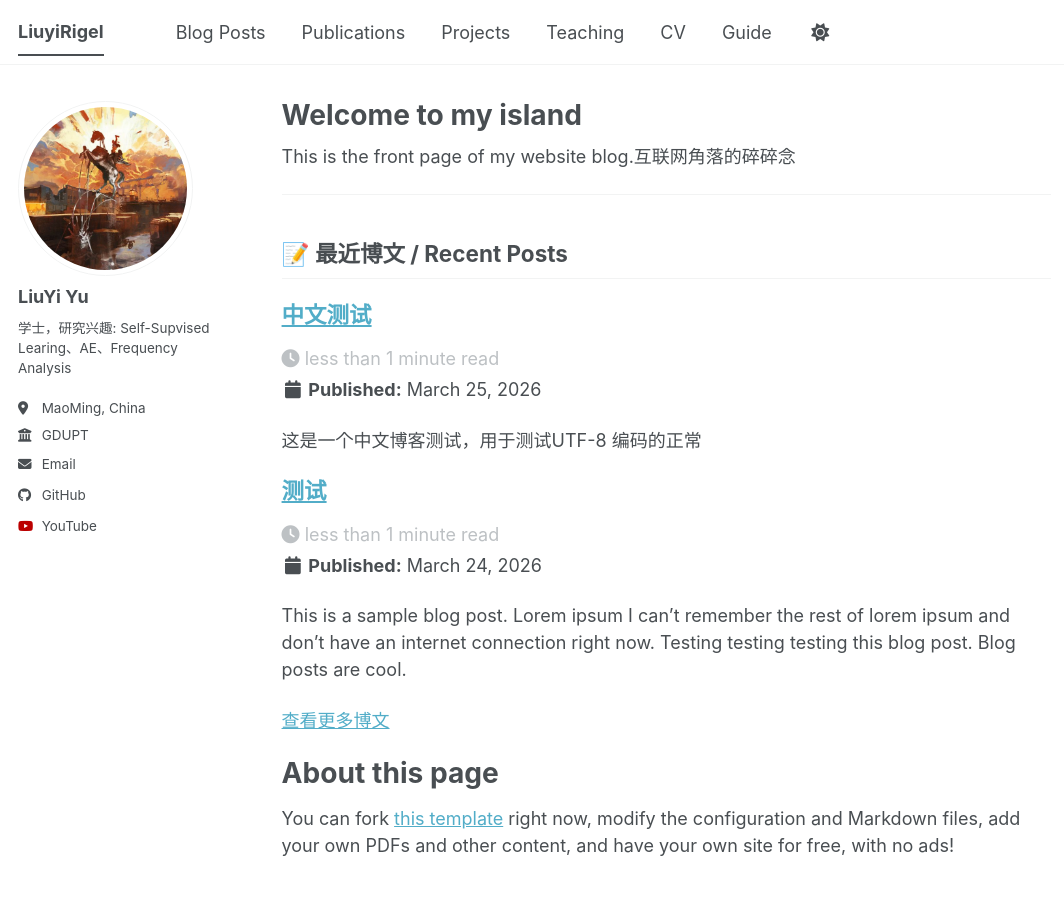
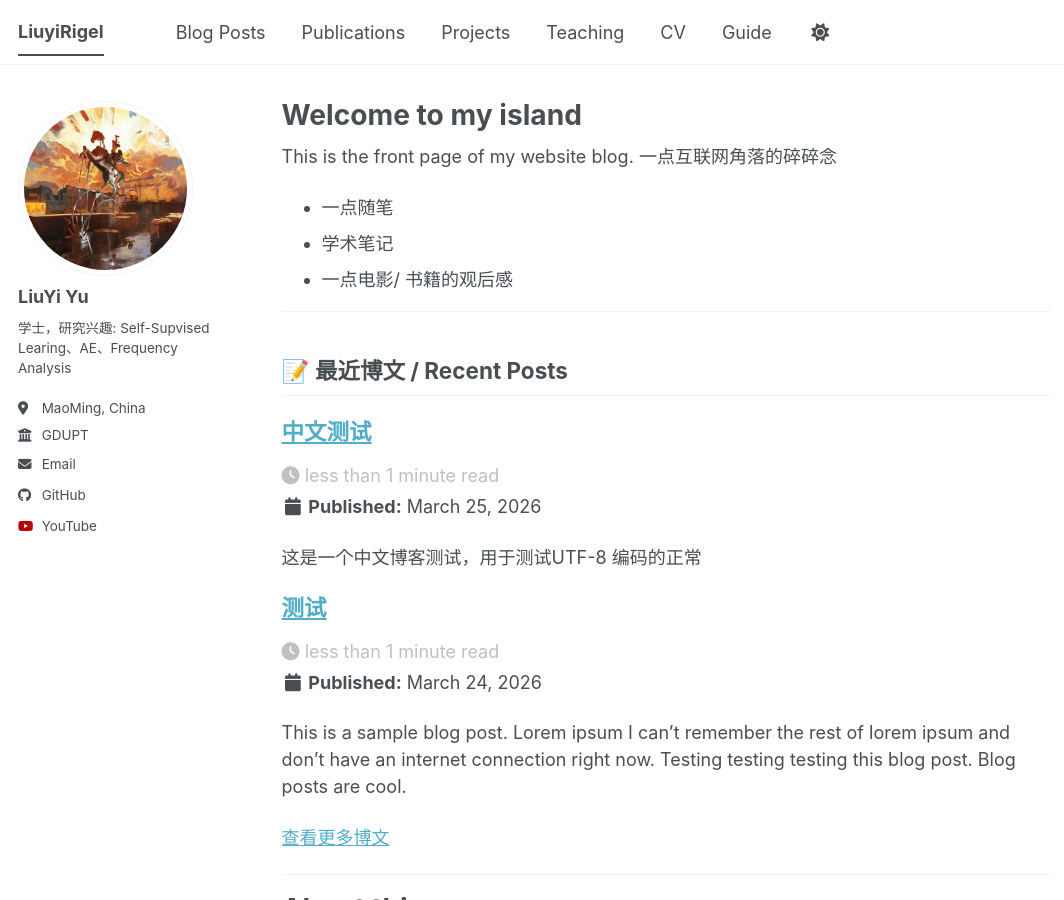
Before and after one commit to LiuyiRigel/LiuyiRigel.github.io, a Jekyll site: the page built from _pages/about.md, in a window 1280 px wide and 900 px high. Shown: the whole window, without its empty margins (0-1064 px from the left). Built offline with Jekyll 4.4.1, drawn with Linux system fonts in a browser that asks for light colours; a script bundle is joined from its source files by our own code; library files that are not in the unit come from our copies.

Commit message:
modified:   _config.yml 	modified:   _includes/author-profile.html 	modified:   _pages/about.md

```diff
--- a/_config.yml
+++ b/_config.yml
@@ -80,7 +80,7 @@
   weibo            : # Username
   wikipedia        : # Username
   xing             : # Username
-  bilibili         : "https://space.bilibili.com/284858925?spm_id_from=333.1007.0.0"
+  bilibili         : "https://space.bilibili.com/284858925"
   youtube          : "https://www.youtube.com/@garyalen8192" # Username
   zhihu            : # Username
 
--- a/_includes/author-profile.html
+++ b/_includes/author-profile.html
@@ -168,6 +168,9 @@
       {% if author.youtube %}
         <li><a href="https://www.youtube.com/@{{ author.youtube }}"><i class="fab fa-fw fa-youtube icon-pad-right" aria-hidden="true"></i>YouTube</a></li>
       {% endif %}
+            {% if author.zhihu %}
+      <li><a href="https://space.bilibili.com/{{ author.bilibili }}"><i class="fab fa-fw fa-bilibili icon-pad-right" aria-hidden="true"></i>bilibili</a></li>
+      {% endif %}
       {% if author.zhihu %}
       <li><a href="https://www.zhihu.com/people/{{ author.zhihu }}"><i class="fab fa-fw fa-zhihu icon-pad-right" aria-hidden="true"></i>Zhihu</a></li>
       {% endif %}
--- a/_pages/about.md
+++ b/_pages/about.md
@@ -6,7 +6,12 @@
   - /about/
   - /about.html
 ---
-This is the front page of my website blog.互联网角落的碎碎念
+This is the front page of my website blog. 一点互联网角落的碎碎念
+
+
+* 一点随笔
+* 学术笔记
+* 一点电影/ 书籍的观后感
 
 
 
@@ -19,6 +24,7 @@
 
 [查看更多博文]({{ site.baseurl }}/year-archive/)
 
+---
 
 About this page
 ======
```
